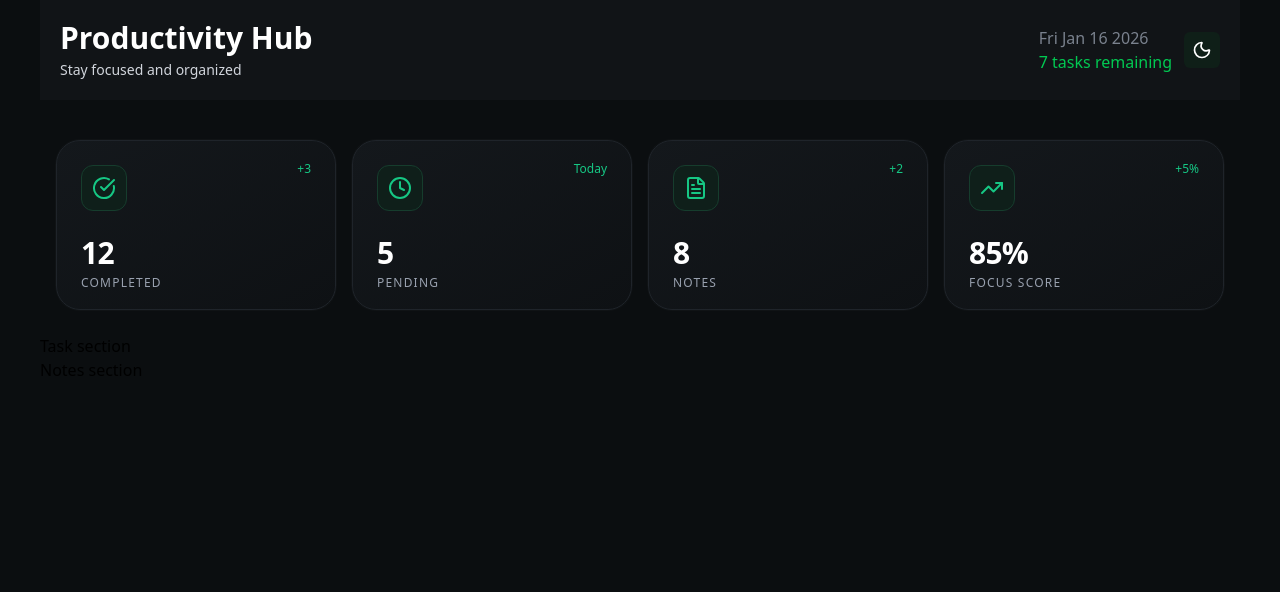
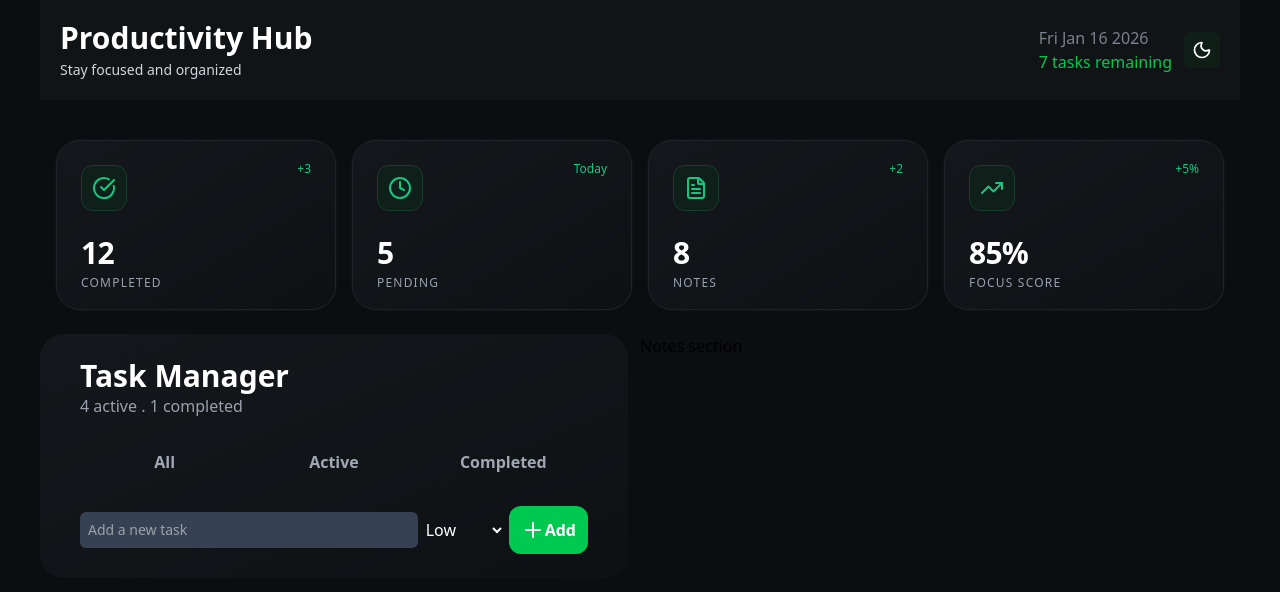
Before and after one commit to Roqeeb-dev/personal-productivity-dashboard, a React (Vite) app: page / in a window 1280 px wide. Shown: the top 592 px of the page. Built offline with nearby package versions, Linux system fonts and the light colour scheme.

Commit message:
added design for thr tasks section

```diff
--- a/src/components/Tasks.tsx
+++ b/src/components/Tasks.tsx
@@ -1,7 +1,90 @@
+import { Plus } from "lucide-react";
+import { useState } from "react";
+
+interface Task {
+  id: number;
+  task: string;
+  priority: "high" | "med" | "low";
+  status: "active" | "completed" | "pending";
+}
+
 export default function Tasks() {
+  const [tasks, setTasks] = useState<Task[] | []>([]);
+
+  function showAllTasks(tasks: Array<Task>) {
+    return tasks;
+  }
+
+  function showActiveTasks(tasks: Array<Task>) {
+    return tasks.filter((t) => t.status === "active");
+  }
+
+  function showCompletedTasks(tasks: Array<Task>) {
+    return tasks.filter((t) => t.status === "completed");
+  }
+
   return (
-    <div>
-      <h1>Task section</h1>
-    </div>
+    <main className="bg-gradient-to-br from-[#14181C] to-[#0E1114] text-white py-6 px-10 rounded-3xl">
+      <h1 className="text-3xl font-bold">Task Manager</h1>
+      <p className="text-gray-400 font-medium">4 active . 1 completed</p>
+
+      {/* Tab switcher */}
+      <div className="my-5 text-[#A1A8B3] flex items-center justify-between">
+        <button
+          onClick={() => {
+            showAllTasks(tasks);
+          }}
+          className="hover:text-white hover:bg-[#0B0E10] flex-1 p-3 font-bold"
+        >
+          All
+        </button>
+        <button
+          onClick={() => {
+            showActiveTasks(tasks);
+          }}
+          className="hover:text-white hover:bg-[#0B0E10] flex-1 p-3 font-bold"
+        >
+          Active
+        </button>
+        <button
+          onClick={() => {
+            showActiveTasks(tasks);
+          }}
+          className="hover:text-white hover:bg-[#0B0E10] flex-1 p-3 font-bold"
+        >
+          Completed
+        </button>
+      </div>
+
+      {/* Tasks addition input */}
+      <form className="w-full flex items-center space-x-1">
+        <input
+          type="task"
+          name="task"
+          className="flex-1 bg-gray-700 p-2 text-sm focus:outline-none rounded-md"
+          placeholder="Add a new task"
+        />
+        <select name="priority">
+          <option value="">Low</option>
+          <option value="">High</option>
+          <option value="">Medium</option>
+        </select>
+        <button className="flex items-center p-3 bg-green-500 text-white text-md font-bold rounded-xl">
+          <Plus />
+          <span>Add</span>
+        </button>
+      </form>
+
+      {/* Tasks list */}
+      <section>
+        {tasks.map((task) => (
+          <div>
+            <input type="checkbox" name="" id="" />
+            <p>{task.priority}</p>
+            <p>{task.task}</p>
+          </div>
+        ))}
+      </section>
+    </main>
   );
 }
--- a/src/pages/Dashboard.tsx
+++ b/src/pages/Dashboard.tsx
@@ -11,7 +11,7 @@ export default function Dashboard() {
         <DetailBoxes />
       </div>
 
-      <section>
+      <section className="grid grid-cols-1 md:grid-cols-2 space-x-3">
         <Tasks />
         <Notes />
       </section>
```
